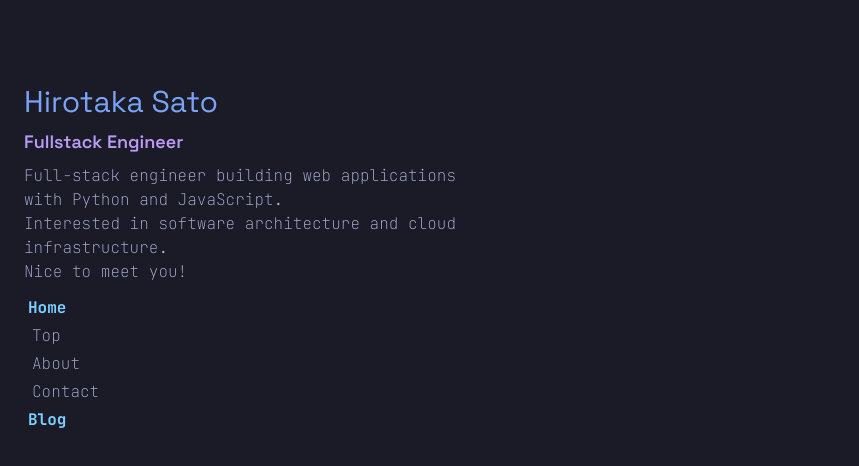
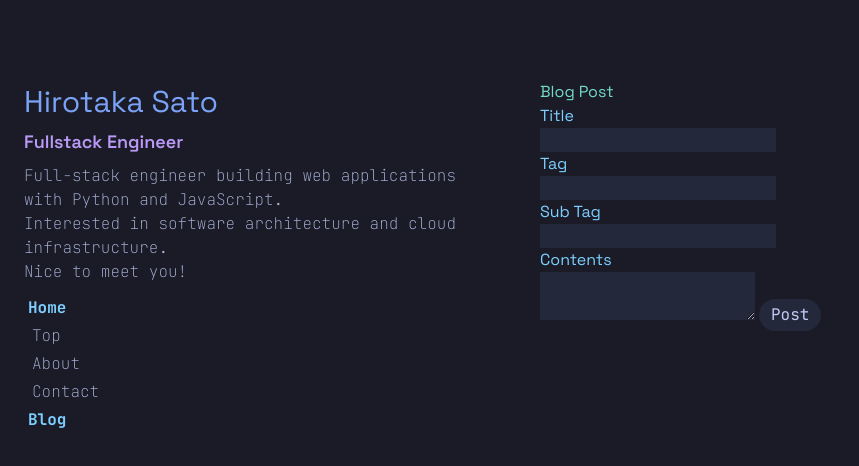
Before and after one commit to 0141tacos/portfolio, a Vue app in the folder frontend/: page /blogpost in a window 1280 px wide. Shown: the top 466 px of the page, without its empty margins (0-859 px from the left). Built offline with nearby package versions, Linux system fonts and the light colour scheme.

Commit message:
add blog post page and button

```diff
--- a/frontend/src/router/index.js
+++ b/frontend/src/router/index.js
@@ -1,10 +1,12 @@
 import { createRouter, createWebHistory } from 'vue-router';
 import Home from '@/views/Home.vue';
 import Blog from '@/views/Blog.vue';
+import BlogPost from '@/views/BlogPost.vue';
 
 const routes = [
   { path: '/', component: Home },
   { path: '/blog', component: Blog },
+  { path: '/blogpost', component: BlogPost },
 ];
 
 const router = createRouter({
--- a/frontend/src/style.css
+++ b/frontend/src/style.css
@@ -115,6 +115,16 @@
     color: var(--color-text-secondary);
     border-color: var(--color-bg-border);
   }
+
+  button {
+    color: var(--color-text-primary);
+    background-color: var(--color-bg-raised);
+    @apply rounded-full m-1 px-3 py-1 cursor-pointer;
+  }
+
+  button:hover {
+    background-color: var(--color-bg-border);
+  }
 }
 
 @layer components {
--- a/frontend/src/views/Blog.vue
+++ b/frontend/src/views/Blog.vue
@@ -1,6 +1,7 @@
 <script setup>
 import { ref } from 'vue';
 import BlogContent from '@/components/BlogContent.vue';
+import { useRouter } from 'vue-router';
 
 const blogs = ref([]);
 const blogLoading = ref(false);
@@ -20,12 +21,24 @@ const fetchBlogs = async () => {
   }
 };
 
+const router = useRouter();
+
+const goToPost = () => {
+  // 今後認証チェックを追加するため、RouterLinkではなくuseRouterを使用
+  router.push('/blogPost');
+};
+
 fetchBlogs();
 </script>
 
 <template>
   <div class="container mx-auto min-w-xs">
-    <h3 class="text-2xl">Blog</h3>
+    <div class="flex justify-start">
+      <h3 class="column text-2xl">Blog</h3>
+    </div>
+    <div class="flex justify-end">
+      <button @click="goToPost">+new</button>
+    </div>
     <div v-if="blogLoading" class="m-1">
       <p>Loading...</p>
     </div>
--- /dev/null
+++ b/frontend/src/views/BlogPost.vue
@@ -0,0 +1,18 @@
+<script setup></script>
+
+<template>
+  <div class="container mx-auto min-w-xs">
+    <h3>Blog Post</h3>
+    <h4>Title</h4>
+    <input />
+    <h4>Tag</h4>
+    <input />
+    <h4>Sub Tag</h4>
+    <input />
+    <h4>Contents</h4>
+    <textarea />
+    <button>Post</button>
+  </div>
+</template>
+
+<style scoped></style>
```
